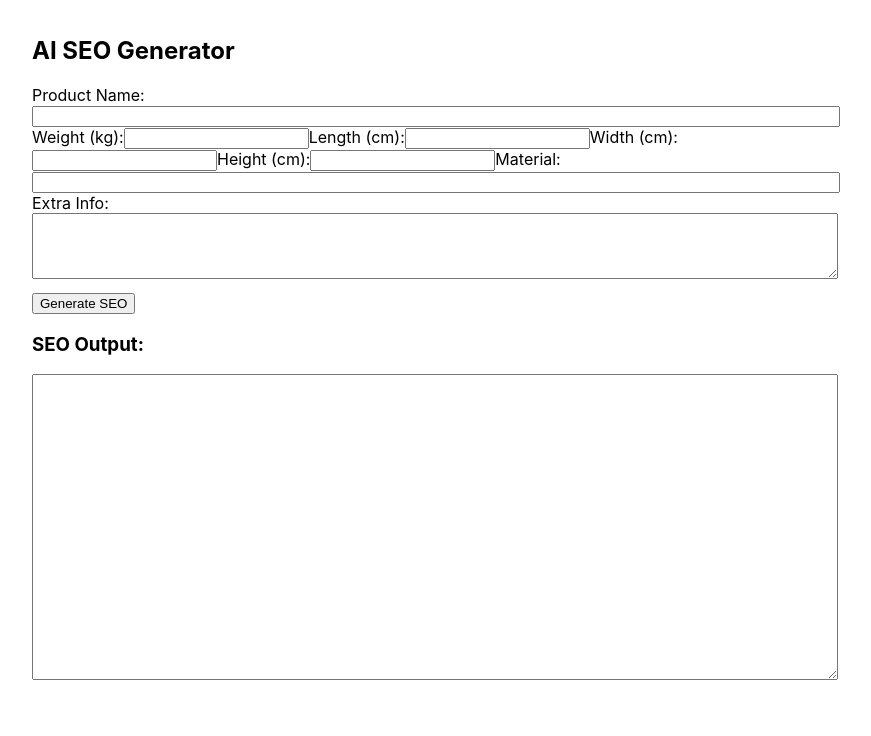
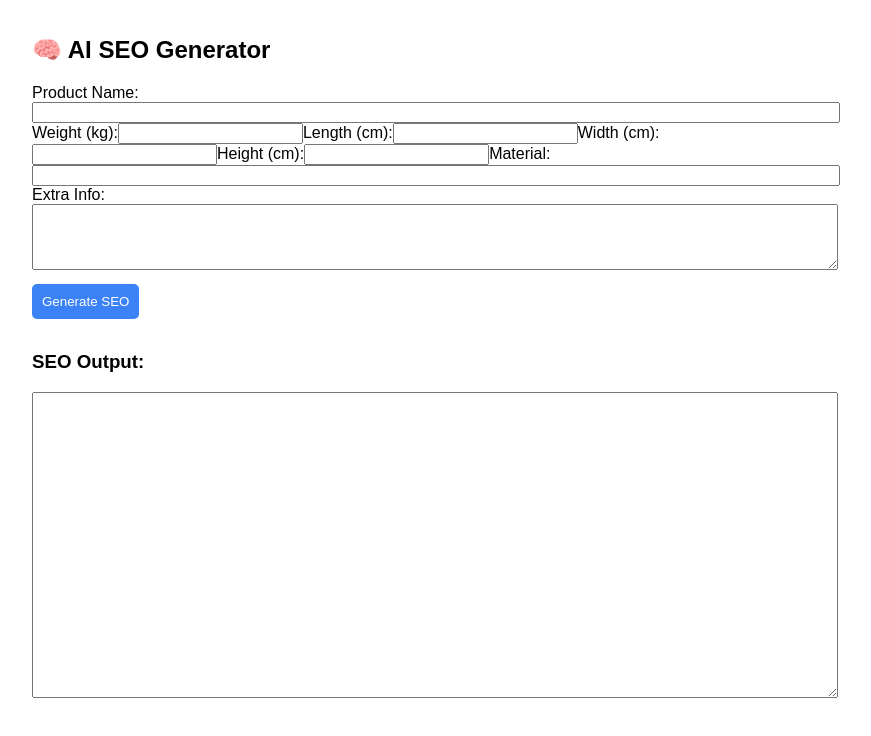
Before and after one commit to seo-product-generator/seo-product-generator, a React (Create React App) app: page / in a window 1280 px wide. Shown: the top 736 px of the page, without its empty margins (208-1079 px from the left). Built offline with nearby package versions, Linux system fonts and the light colour scheme.

Commit message:
Update SEO generator files

```diff
--- a/src/App.js
+++ b/src/App.js
@@ -25,7 +25,9 @@ function App() {
 
   const generateSEO = async () => {
     setLoading(true);
+    setOutput("");
     try {
+      // ✅ Load memory.txt file from public folder
       const memoryResponse = await fetch("/memory.txt");
       const memory = await memoryResponse.text();
 
@@ -62,6 +64,11 @@ Generate the following:
         })
       });
 
+      if (!response.ok) {
+        const errorText = await response.text();
+        throw new Error(`API Error: ${response.status}\n${errorText}`);
+      }
+
       const data = await response.json();
 
       if (!data.choices || !data.choices.length) {
@@ -79,15 +86,15 @@ Generate the following:
 
       setOutput(seoOutput);
     } catch (error) {
-      setOutput("Something went wrong: " + error.message);
+      setOutput("❌ Something went wrong:\n\n" + error.message);
     } finally {
       setLoading(false);
     }
   };
 
   return (
-    <div style={{ maxWidth: "800px", margin: "0 auto", padding: "1rem" }}>
-      <h2>AI SEO Generator</h2>
+    <div style={{ maxWidth: "800px", margin: "0 auto", padding: "1rem", fontFamily: "sans-serif" }}>
+      <h2>🧠 AI SEO Generator</h2>
 
       <label>Product Name:</label>
       <input value={productName} onChange={e => setProductName(e.target.value)} style={{ width: "100%" }} />
@@ -110,12 +117,12 @@ Generate the following:
       <label>Extra Info:</label>
       <textarea value={extraInfo} onChange={e => setExtraInfo(e.target.value)} rows={4} style={{ width: "100%" }} />
 
-      <button onClick={generateSEO} disabled={loading} style={{ marginTop: "10px" }}>
+      <button onClick={generateSEO} disabled={loading} style={{ marginTop: "10px", padding: "10px", background: "#3b82f6", color: "white", border: "none", borderRadius: "5px" }}>
         {loading ? "Generating..." : "Generate SEO"}
       </button>
 
-      <h3>SEO Output:</h3>
-      <textarea value={output} readOnly rows={20} style={{ width: "100%" }} />
+      <h3 style={{ marginTop: "2rem" }}>SEO Output:</h3>
+      <textarea value={output} readOnly rows={20} style={{ width: "100%", whiteSpace: "pre-wrap" }} />
     </div>
   );
 }
```
